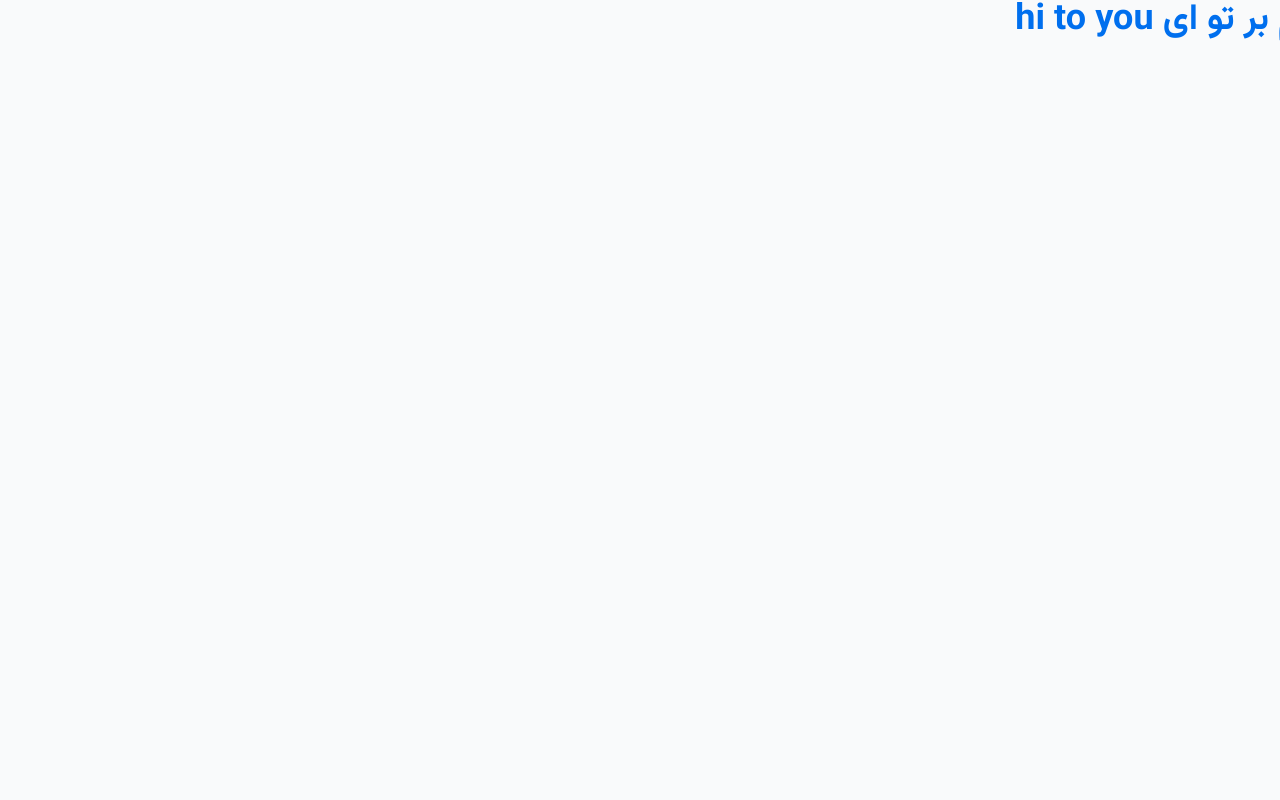
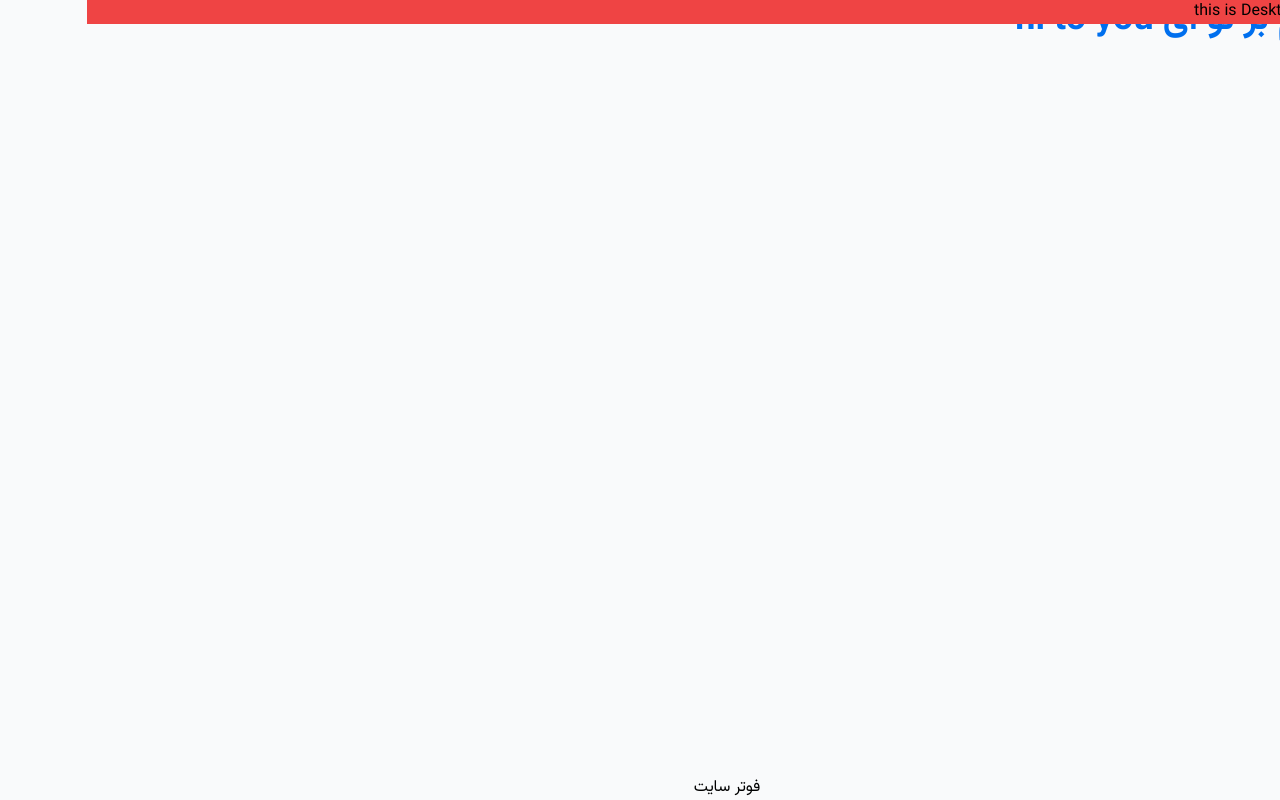
Before and after one commit to AbolfazlKhosravi/masir-kav, a Next.js app: page / in a window 1280 px wide. Built offline with nearby package versions, Linux system fonts and the light colour scheme.

Commit message:
devolope basic header

```diff
--- a/src/app/layout.tsx
+++ b/src/app/layout.tsx
@@ -1,6 +1,7 @@
 import type { Metadata } from "next";
 import "../styles/globals.css";
 import vazirFont from "@/constants/localFont";
+import Header from "@/components/header/Header";
 
 export const metadata: Metadata = {
   title: "Create Next App",
@@ -14,7 +15,13 @@ export default function RootLayout({
 }>) {
   return (
     <html lang="fa" dir="rtl">
-      <body className={`${vazirFont.variable} font-sans`}>{children}</body>
+      <body className={`${vazirFont.variable} font-sans min-h-screen flex flex-col items-center`}>
+        <Header/>
+        <main className="container xl:max-w-screen-xl flex-1">
+          {children}
+        </main>
+        <footer>فوتر سایت</footer>
+      </body>
     </html>
   );
 }
--- a/src/app/page.tsx
+++ b/src/app/page.tsx
@@ -1,4 +1,3 @@
-
 export default function Home() {
   return (
     <div className="font-bold text-4xl text-primary-500">سلام بر تو ای  hi to you</div>
--- /dev/null
+++ b/src/components/header/BottomNavigation.tsx
@@ -0,0 +1,9 @@
+function BottomNavigation() {
+  return (
+    <div className="">
+      <nav>this is BottomNavigation</nav>
+    </div>
+  );
+}
+
+export default BottomNavigation;
--- /dev/null
+++ b/src/components/header/DesktopHeader.tsx
@@ -0,0 +1,9 @@
+function DesktopHeader() {
+  return (
+    <div className="container xl:max-w-screen-xl ">
+      <nav>this is DesktopHeader</nav>
+    </div>
+  );
+}
+
+export default DesktopHeader;
--- /dev/null
+++ b/src/components/header/Header.tsx
@@ -0,0 +1,32 @@
+"use client";
+
+import useScrollDirection from "@/hooks/useScrollDirection";
+import BottomNavigation from "./BottomNavigation";
+import DesktopHeader from "./DesktopHeader";
+
+function Header() {
+  const scrollingDown = useScrollDirection();
+
+  return (
+    <>
+      <header
+        className={`
+      transition-all ease-in-out duration-300 fixed top-0 bg-red-500 w-full hidden lg:block
+      ${scrollingDown ? "-translate-y-32" : "translate-y-0"}
+    `}
+      >
+        <DesktopHeader />
+      </header>
+      <nav
+        className={`
+      transition-all ease-in-out duration-300 fixed bottom-5 bg-red-500 w-[calc(100vw-50px)] block lg:hidden
+      ${scrollingDown ? "translate-y-32" : "translate-y-0"}
+    `}
+      >
+        <BottomNavigation />
+      </nav>
+    </>
+  );
+}
+
+export default Header;
--- /dev/null
+++ b/src/hooks/useScrollDirection.ts
@@ -0,0 +1,28 @@
+"use client";
+import debounce from "debounce";
+import { useEffect, useState } from "react";
+
+function useScrollDirection() {
+  const [scrollingDown, setScrollingDown] = useState<boolean>(false);
+  useEffect(() => {
+    let lastScrollY = window.scrollY;
+
+    const handleScroll = debounce(() => {
+      const currentScrollY = window.scrollY;
+
+      if (currentScrollY > lastScrollY) {
+        setScrollingDown(true);
+      } else {
+        setScrollingDown(false);
+      }
+      lastScrollY = currentScrollY;
+    }, 100);
+
+    window.addEventListener("scroll", handleScroll, { passive: true });
+    return () => window.removeEventListener("scroll", handleScroll);
+  }, []);
+
+  return scrollingDown;
+}
+
+export default useScrollDirection;
```
Also changed, not shown: package.json (+7 -5 lines), 1 other file (tests, documents, lock files or other folders).
